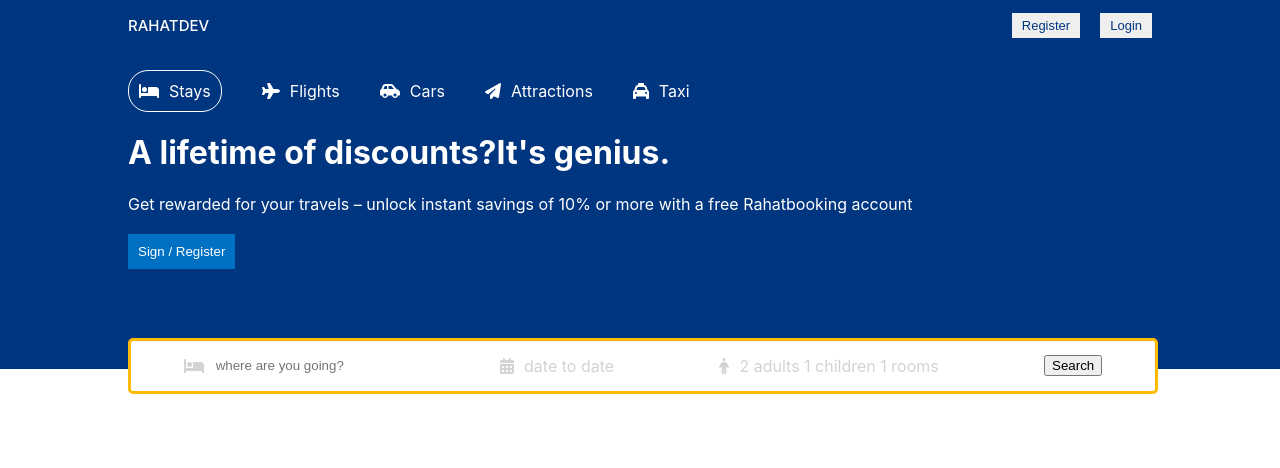
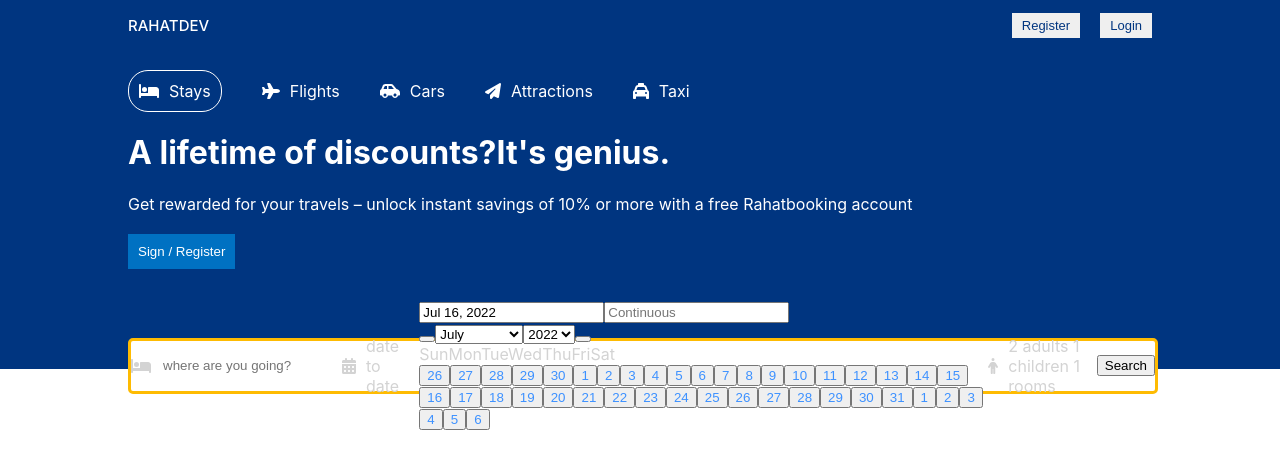
Before and after one commit to bellicose77/booking-app-clientside, a React (Create React App) app: page / in a window 1280 px wide. Shown: the top 468 px of the page. Built offline with nearby package versions, Linux system fonts and the light colour scheme.

Commit message:
header section done

```diff
--- a/src/components/Header/Header.js
+++ b/src/components/Header/Header.js
@@ -57,6 +57,12 @@ const Header = () => {
             <div className='headerSearchItem'>
             <FontAwesomeIcon icon={faCalendarDays} className='headerIcon'/>
             <span className='headerSearchText'>date to date</span>
+            <DateRange
+  editableDateInputs={true}
+  onChange={item => setDate([item.selection])}
+  moveRangeOnFirstSelection={false}
+  ranges={date}
+/>
             </div>
             <div className='headerSearchItem'>
             <FontAwesomeIcon icon={faPerson} className='headerIcon'/>
```
